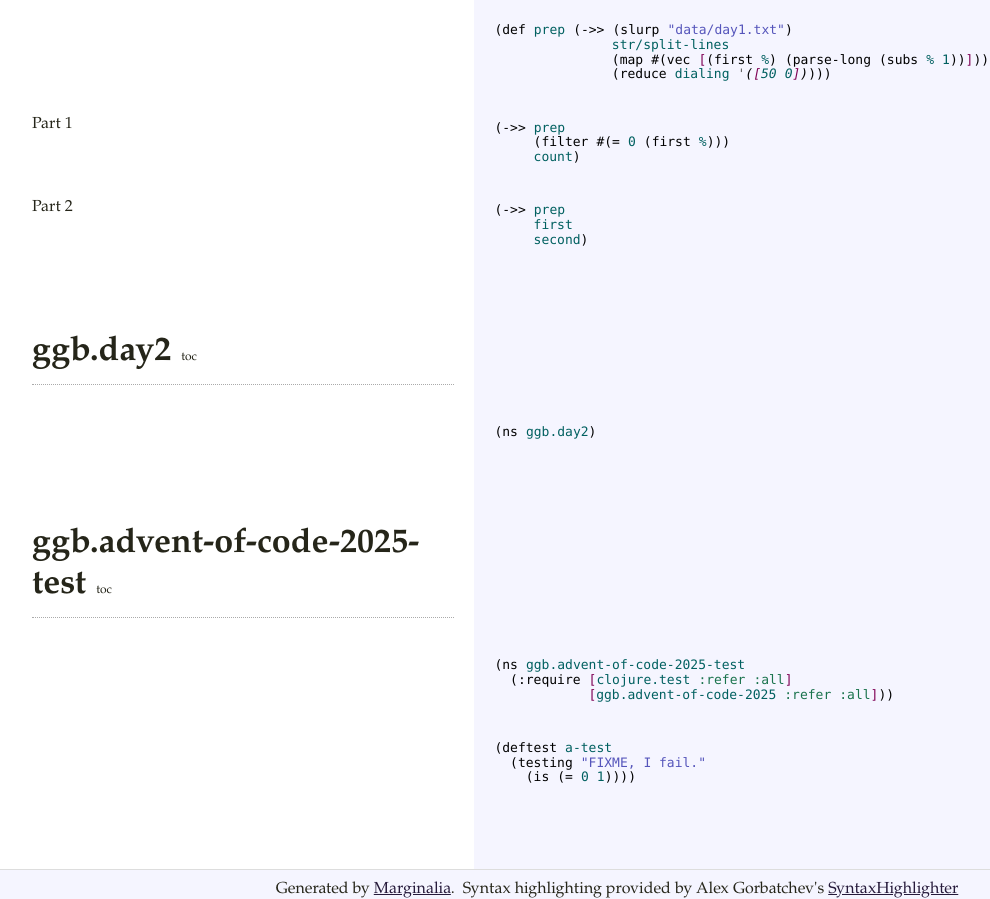
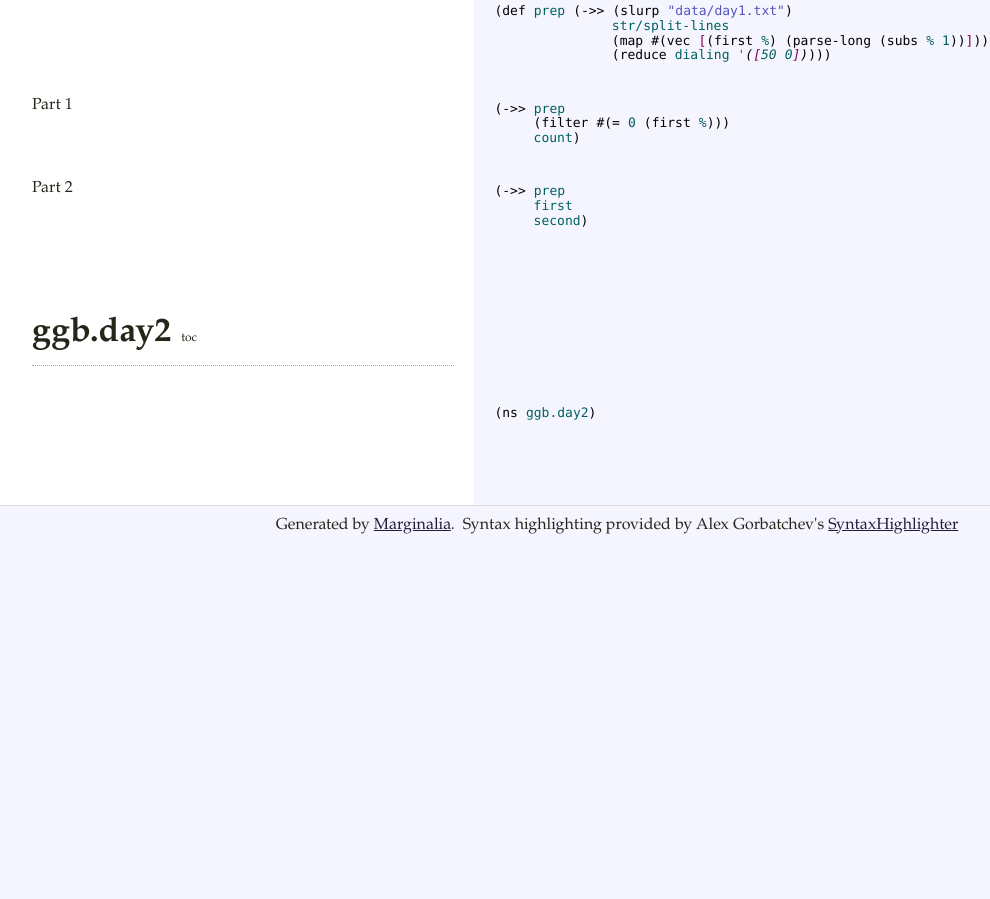
Before and after one commit to ggb/advent-of-code-2025, a plain HTML site: page docs/index.html in a window 1280 px wide. Shown: the part 750-1649 px from the top of the page, without its empty margins (23-1013 px from the left). After the commit the page ends 1285 px from the top, so only its background shows below. Drawn offline with Linux system fonts and the light colour scheme.

Commit message:
some file removals and day2

```diff
--- a/docs/index.html
+++ b/docs/index.html
@@ -2866,7 +2866,7 @@ net.brehaut.ClojureTools = (function (SH) {
   };
 })(SyntaxHighlighter);
 </script><title>YourProjectName -- Marginalia</title></head><body><table><tr><td class="docs"><div class="header"><h1 class="project-name">YourProjectName</h1><h2 class="project-version"></h2><br />
-</div></td><td class="codes" style="text-align: center; vertical-align: middle;color: #666;padding-right:20px"><br /><br /><br />(this space intentionally left almost blank)</td></tr><tr><td class="docs"><div class="toc"><a name="toc"><h3>namespaces</h3></a><ul><li><a href="#ggb.day1">ggb.day1</a></li><li><a href="#ggb.day2">ggb.day2</a></li><li><a href="#ggb.advent-of-code-2025-test">ggb.advent-of-code-2025-test</a></li></ul></div></td><td class="codes">&nbsp;</td></tr><tr><td class="docs"><div class="docs-header"><a class="anchor" href="#ggb.day1" name="ggb.day1"><h1 class="project-name">ggb.day1</h1><a class="toc-link" href="#toc">toc</a></a></div></td><td class="codes" /></tr><tr><td class="docs">
+</div></td><td class="codes" style="text-align: center; vertical-align: middle;color: #666;padding-right:20px"><br /><br /><br />(this space intentionally left almost blank)</td></tr><tr><td class="docs"><div class="toc"><a name="toc"><h3>namespaces</h3></a><ul><li><a href="#ggb.day1">ggb.day1</a></li><li><a href="#ggb.day2">ggb.day2</a></li></ul></div></td><td class="codes">&nbsp;</td></tr><tr><td class="docs"><div class="docs-header"><a class="anchor" href="#ggb.day1" name="ggb.day1"><h1 class="project-name">ggb.day1</h1><a class="toc-link" href="#toc">toc</a></a></div></td><td class="codes" /></tr><tr><td class="docs">
 </td><td class="codes"><pre class="brush: clojure">(ns ggb.day1
   (:require [clojure.string :as str]))</pre></td></tr><tr><td class="docs">
 </td><td class="codes"><pre class="brush: clojure">(def max-ticks 100)</pre></td></tr><tr><td class="docs">
@@ -2896,13 +2896,7 @@ net.brehaut.ClojureTools = (function (SH) {
 </td><td class="codes"><pre class="brush: clojure">(-&gt;&gt; prep
      first
      second)</pre></td></tr><tr><td class="spacer docs">&nbsp;</td><td class="codes" /></tr><tr><td class="docs"><div class="docs-header"><a class="anchor" href="#ggb.day2" name="ggb.day2"><h1 class="project-name">ggb.day2</h1><a class="toc-link" href="#toc">toc</a></a></div></td><td class="codes" /></tr><tr><td class="docs">
-</td><td class="codes"><pre class="brush: clojure">(ns ggb.day2)</pre></td></tr><tr><td class="spacer docs">&nbsp;</td><td class="codes" /></tr><tr><td class="docs"><div class="docs-header"><a class="anchor" href="#ggb.advent-of-code-2025-test" name="ggb.advent-of-code-2025-test"><h1 class="project-name">ggb.advent-of-code-2025-test</h1><a class="toc-link" href="#toc">toc</a></a></div></td><td class="codes" /></tr><tr><td class="docs">
-</td><td class="codes"><pre class="brush: clojure">(ns ggb.advent-of-code-2025-test
-  (:require [clojure.test :refer :all]
-            [ggb.advent-of-code-2025 :refer :all]))</pre></td></tr><tr><td class="docs">
-</td><td class="codes"><pre class="brush: clojure">(deftest a-test
-  (testing &quot;FIXME, I fail.&quot;
-    (is (= 0 1))))</pre></td></tr><tr><td class="spacer docs">&nbsp;</td><td class="codes" /></tr></table><div class="footer">Generated by <a href="https://github.com/clj-commons/marginalia">Marginalia</a>.&nbsp;&nbsp;Syntax highlighting provided by Alex Gorbatchev's <a href="http://alexgorbatchev.com/SyntaxHighlighter/">SyntaxHighlighter</a><div id="floating-toc"><ul><li class="floating-toc-li" id="floating-toc_ggb.day1">ggb.day1</li><li class="floating-toc-li" id="floating-toc_ggb.day2">ggb.day2</li><li class="floating-toc-li" id="floating-toc_ggb.advent-of-code-2025-test">ggb.advent-of-code-2025-test</li></ul></div></div><script type="text/javascript">SyntaxHighlighter.defaults['gutter'] = false;
+</td><td class="codes"><pre class="brush: clojure">(ns ggb.day2)</pre></td></tr><tr><td class="spacer docs">&nbsp;</td><td class="codes" /></tr></table><div class="footer">Generated by <a href="https://github.com/clj-commons/marginalia">Marginalia</a>.&nbsp;&nbsp;Syntax highlighting provided by Alex Gorbatchev's <a href="http://alexgorbatchev.com/SyntaxHighlighter/">SyntaxHighlighter</a><div id="floating-toc"><ul><li class="floating-toc-li" id="floating-toc_ggb.day1">ggb.day1</li><li class="floating-toc-li" id="floating-toc_ggb.day2">ggb.day2</li></ul></div></div><script type="text/javascript">SyntaxHighlighter.defaults['gutter'] = false;
 SyntaxHighlighter.all();
 
 // hackity hack
```
Also changed, not shown: data/day2.txt (added), 6 other files.
